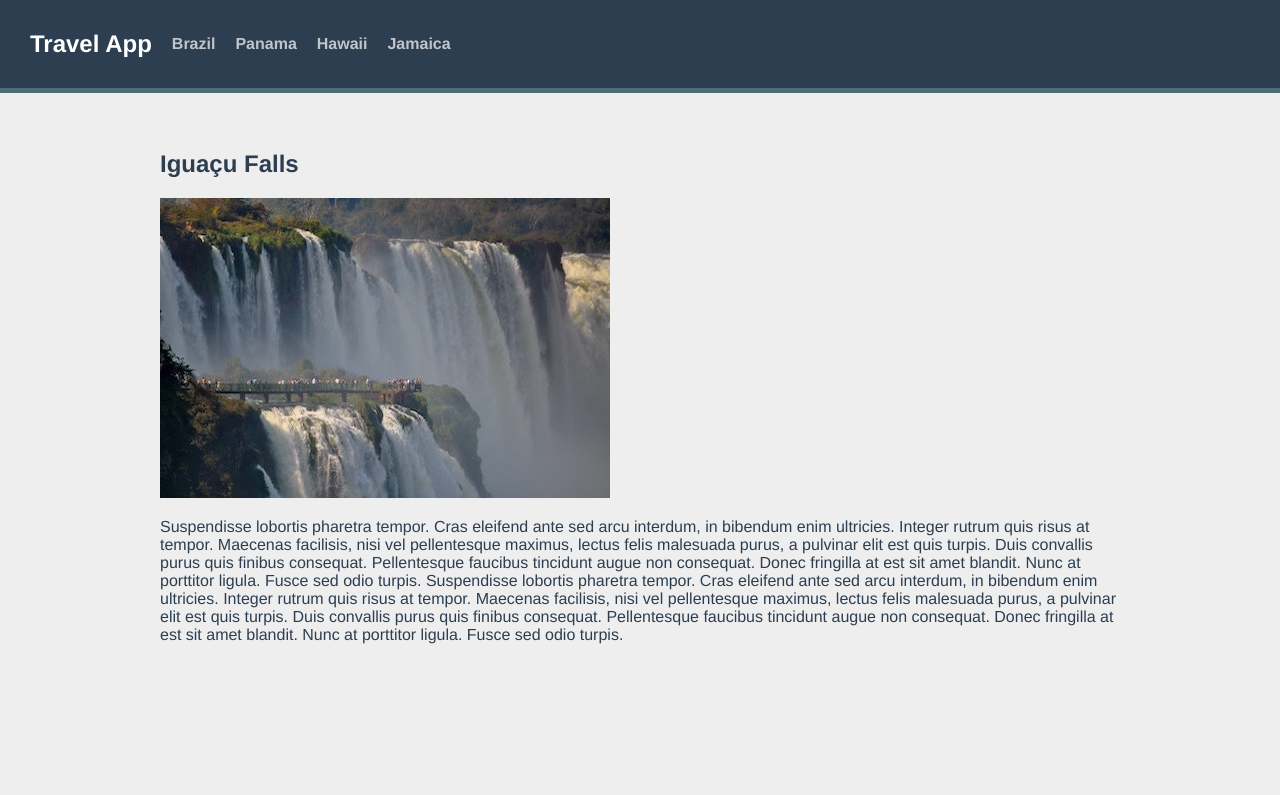
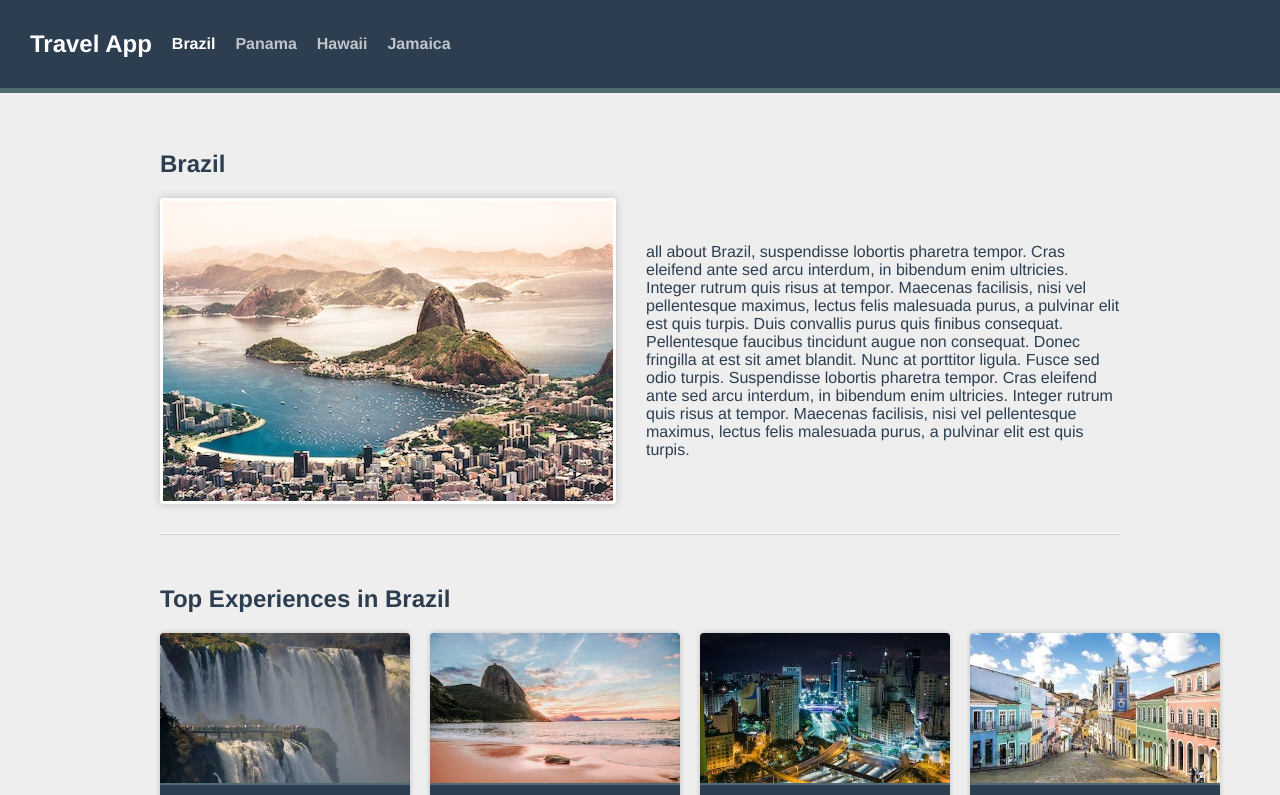
Before and after one commit to ErsinCol/travel-app, a Vue app: page /destination/1/brazil/iguacu-falls in a window 1280 px wide. Shown: the top 795 px of the page. Built offline with nearby package versions, Linux system fonts and the light colour scheme.

Commit message:
improve the user experience by nesting the Experience page inside of it's parent desination.

```diff
--- a/src/components/ExperienceCard.vue
+++ b/src/components/ExperienceCard.vue
@@ -2,16 +2,16 @@
 defineProps({
   experience: {
     type: Object,
-    required: true,
+    required: true
   }
 })
 </script>
 
 <template>
   <div class="card">
-    <img :src="`/images/${experience.image}`" :alt="experience.name">
+    <img :src="`/images/${experience.image}`" :alt="experience.name" />
     <span class="card__text">
-      {{experience.name}}
+      {{ experience.name }}
     </span>
   </div>
 </template>
--- a/src/router/index.js
+++ b/src/router/index.js
@@ -14,16 +14,18 @@ const routes = [
     props: (route) => ({
       ...route.params,
       id: parseInt(route.params.id)
-    })
-  },
-  {
-    path: '/destination/:id/:slug/:experienceSlug',
-    name: 'experience.show',
-    component: () => import('@/views/ExperienceShow.vue'),
-    props: (route)=>({
-      ...route.params,
-      id: parseInt(route.params.id)
-    })
+    }),
+    children: [
+      {
+        path: ':experienceSlug',
+        name: 'experience.show',
+        component: import('@/views/ExperienceShow.vue'),
+        props: (route) => ({
+          ...route.params,
+          id: parseInt(route.params.id)
+        })
+      }
+    ]
   }
 ]
 
--- a/src/views/ExperienceShow.vue
+++ b/src/views/ExperienceShow.vue
@@ -1,18 +1,18 @@
 <script setup>
-import { onMounted, ref} from "vue";
+import { onMounted, ref } from 'vue'
 
 const props = defineProps({
   id: {
     type: Number,
-    required: true,
+    required: true
   },
   slug: {
     type: String,
-    required: true,
+    required: true
   },
   experienceSlug: {
     type: String,
-    required: true,
+    required: true
   }
 })
 
@@ -21,7 +21,9 @@ const experience = ref(null)
 const initData = async () => {
   const response = await fetch(`/api/${props.slug}.json`)
   const destination = await response.json()
-  experience.value = destination.experiences.find(experience => experience.slug === props.experienceSlug);
+  experience.value = destination.experiences.find(
+    (experience) => experience.slug === props.experienceSlug
+  )
 }
 
 onMounted(() => {
@@ -31,12 +33,10 @@ onMounted(() => {
 
 <template>
   <section v-if="experience">
-    <h1>{{experience.name}}</h1>
-    <img :src="`/images/${experience.image}`" :alt="experience.name">
-    <p>{{experience.description}}</p>
+    <h1>{{ experience.name }}</h1>
+    <img :src="`/images/${experience.image}`" :alt="experience.name" />
+    <p>{{ experience.description }}</p>
   </section>
 </template>
 
-<style scoped>
-
-</style>
+<style scoped></style>
```
Also changed, not shown: src/views/DestinationShow.vue (+4 -5 lines).
